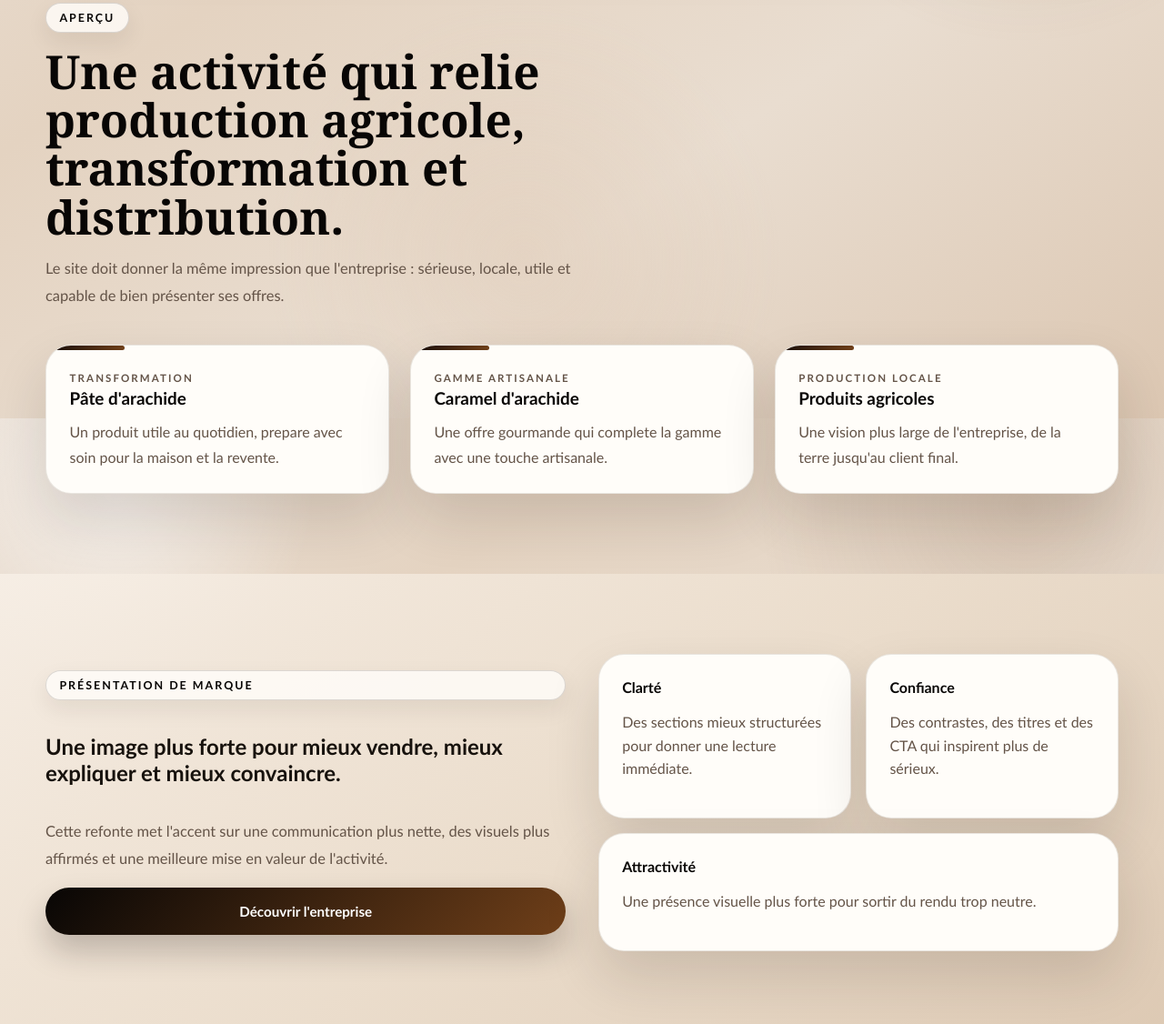
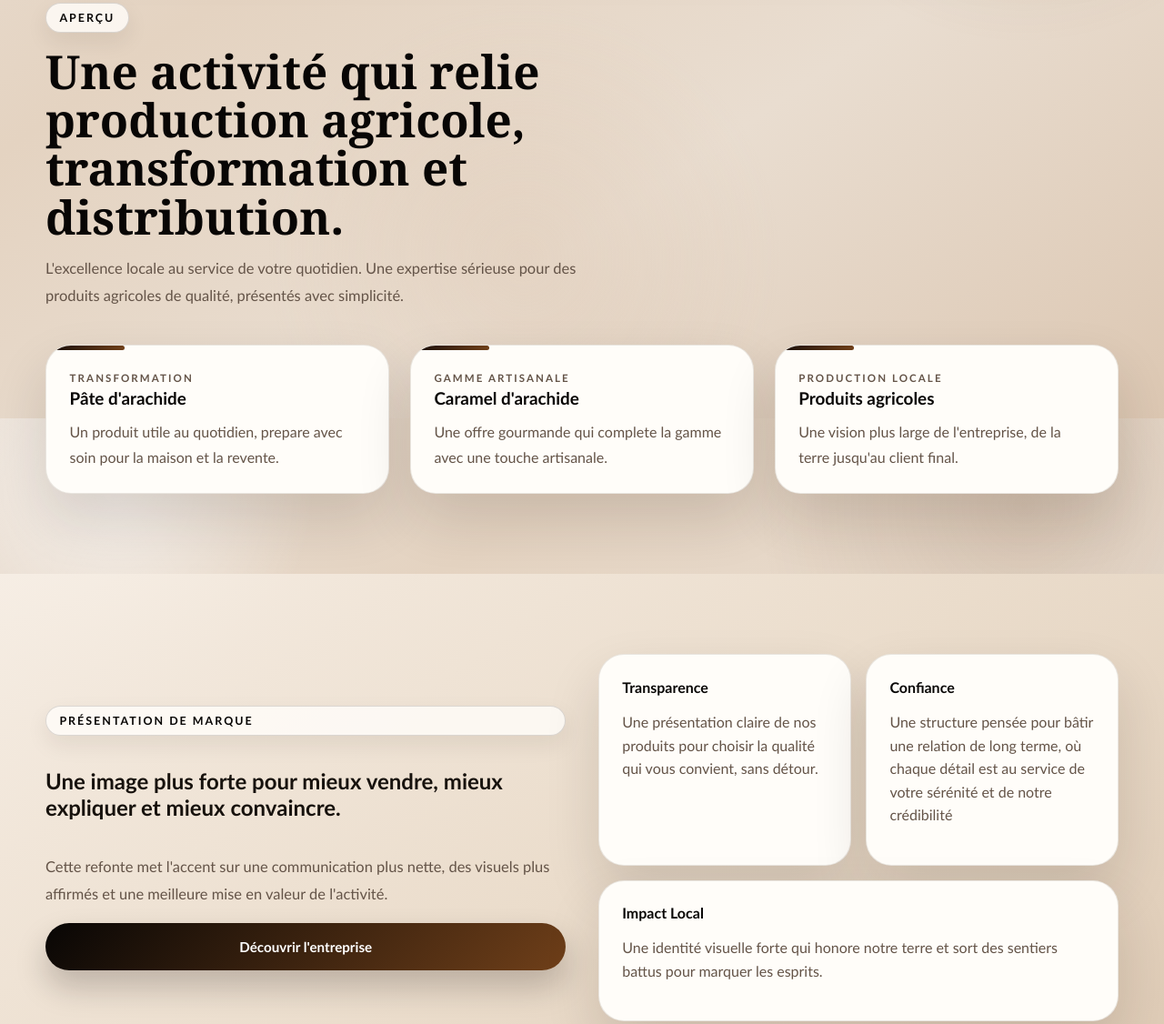
Before and after one commit to JoelDev70/nzendaBusiness, a plain HTML site: page index.html in a window 1280 px wide. Shown: the part 1140-2266 px from the top of the page at 91% size. Drawn offline with Linux system fonts and the light colour scheme.

Commit message:
commit 3

```diff
--- a/components/footer.html
+++ b/components/footer.html
@@ -37,7 +37,7 @@
         href="mailto:nzendajoviale@gmail.com"
         aria-label="Fondatrice Nzenda Business"
       >
-        <img src="{{base}}assets/nz.jpeg" alt="Fondatrice" />
+        <img src="{{base}}assets/nzenda4.jpeg" alt="Fondatrice" />
       </a>
       <div>
         <h3>Fondatrice</h3>
--- a/index.html
+++ b/index.html
@@ -13,7 +13,8 @@
   </head>
   <body data-base-path="./" data-page="home">
     <div data-include="./components/header.html"></div>
-
+    <!-- A gerer encore les liens de reseaux sociaux ,
+      le logo, certainses photos et certains textes comme la vision et la mission -->
     <main>
       <section class="hero" id="accueil">
         <div class="container hero-grid">
@@ -88,8 +89,9 @@
               distribution.
             </h2>
             <p class="section-intro">
-              Le site doit donner la même impression que l'entreprise :
-              sérieuse, locale, utile et capable de bien présenter ses offres.
+              L'excellence locale au service de votre quotidien. Une expertise
+              sérieuse pour des produits agricoles de qualité, présentés avec
+              simplicité.
             </p>
           </div>
 
@@ -141,24 +143,25 @@
           </div>
           <div class="story-tiles">
             <article class="story-tile">
-              <strong>Clarté</strong>
+              <strong> Transparence</strong>
               <p>
-                Des sections mieux structurées pour donner une lecture
-                immédiate.
+                Une présentation claire de nos produits pour choisir la qualité
+                qui vous convient, sans détour.
               </p>
             </article>
             <article class="story-tile">
               <strong>Confiance</strong>
               <p>
-                Des contrastes, des titres et des CTA qui inspirent plus de
-                sérieux.
+                Une structure pensée pour bâtir une relation de long terme, où
+                chaque détail est au service de votre sérénité et de notre
+                crédibilité
               </p>
             </article>
             <article class="story-tile">
-              <strong>Attractivité</strong>
+              <strong>Impact Local</strong>
               <p>
-                Une présence visuelle plus forte pour sortir du rendu trop
-                neutre.
+                Une identité visuelle forte qui honore notre terre et sort des
+                sentiers battus pour marquer les esprits.
               </p>
             </article>
           </div>
--- a/logic/products.js
+++ b/logic/products.js
@@ -1,13 +1,13 @@
 const products = [
   {
     image: "assets/nzP1.jpeg",
-    title: "Pâte d'arachide naturelle",
+    title: "Lotoba Kanga Journée",
     description: "Une pâte onctueuse, adaptée à la cuisine familiale et à la vente régulière.",
     price: "Prix 10 $",
     tag: "Produit phare"
   },
   {
-    image: "assets/nzP2.jpeg",
+    image: "assets/caramel1.jpeg",
     title: "Caramel d'arachide",
     description: "Une douceur croquante qui met en valeur le goût authentique de l'arachide.",
     price: "Prix 8 $",
```
Also changed, not shown: assets/nzenda.jpeg (added), assets/nzenda1.jpeg (added), assets/nzenda2.jpeg (added), assets/nzenda3.jpeg (added), assets/nzenda4.jpeg (added), 1 other file.
